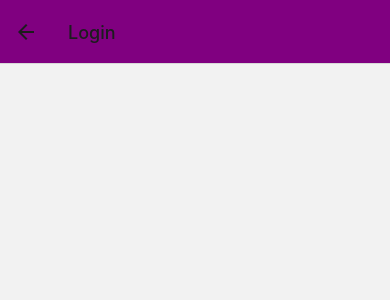
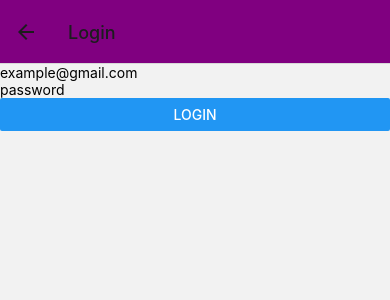
Before and after one commit to Pellegrin69/daily-clothes-mobile, a React Native app: screen /Login in a window 390 px wide. Shown: the top 300 px of the page. Built offline with nearby package versions, Linux system fonts and the light colour scheme.

Commit message:
login fonctionnel + début register

```diff
--- a/package.json
+++ b/package.json
@@ -12,7 +12,9 @@
   "dependencies": {
     "@react-navigation/native": "^6.0.10",
     "@react-navigation/native-stack": "^6.6.2",
+    "axios": "^0.27.2",
     "expo": "~44.0.0",
+    "expo-secure-store": "~11.1.0",
     "expo-status-bar": "~1.2.0",
     "react": "17.0.1",
     "react-dom": "17.0.1",
--- a/src/compononents/Login.tsx
+++ b/src/compononents/Login.tsx
@@ -0,0 +1,36 @@
+import {User} from "../models/User";
+import axios from 'axios';
+
+type LoginResponse = {
+    jwt: string
+    user: User
+}
+
+const API_URL = "http://192.168.1.13:1337/api/auth/local";
+
+export const login = (identifier: string, password: string) => {
+    axios
+        .post(API_URL, {
+            identifier: identifier,
+            password: password,
+        })
+        .then(response => {
+            const loginRepsonse: LoginResponse = response.data
+            console.log('User profile', loginRepsonse.user);
+            console.log('User token', loginRepsonse.jwt);
+            // if (response.data.accessToken) {
+            //     localStorage.setItem("user", JSON.stringify(response.data));
+            // }
+        })
+        .catch(error => {
+            console.log('An error occurred:', error.response);
+        });
+}
+
+export const logout = () => {
+    localStorage.removeItem("user");
+}
+
+// export const login = (login: string, password: string): Promise<User> => {
+//         .then(response => response.json())
+//         .then((data: LoginResponse) => data.user);
--- a/src/screens/LoginScreen.tsx
+++ b/src/screens/LoginScreen.tsx
@@ -1,18 +1,30 @@
 import {NavigationProp, RouteProp} from "@react-navigation/native";
 import {RootStackParamList} from "../RootStackParamList";
-import React, {FunctionComponent} from "react";
-import {Button, SafeAreaView, ScrollView, Text} from "react-native";
+import React, {FunctionComponent, useState} from "react";
+
+import {Button, SafeAreaView, ScrollView, Text, TextInput} from "react-native";
+import {login} from "../compononents/Login";
 
 type Props = {
     navigation: NavigationProp<RootStackParamList>;
     route: RouteProp<RootStackParamList>
 }
+export const LoginScreen: FunctionComponent<Props> = ({navigation, route}) => {
 
-export const LoginScreen: FunctionComponent<Props> = ({navigation,route}) => {
+    const [identifier, setIdentifier] = useState("");
+    const [password, setPassword] = useState("");
+
     return (
         <SafeAreaView style={{height: '100%'}}>
             <ScrollView style={{height: '100%'}}>
-                <Text>{route.params?.description}</Text>
+                <TextInput onChangeText={ text => setIdentifier(text) }
+                           value={identifier}
+                           placeholder="example@gmail.com"/>
+                <TextInput onChangeText={ text => setPassword(text) }
+                           value={password}
+                           placeholder="password"/>
+                <Button title="Login" onPress={() => login(identifier, password)} />
+
             </ScrollView>
         </SafeAreaView>
     );
--- a/src/screens/ProfileScreen.tsx
+++ b/src/screens/ProfileScreen.tsx
@@ -1,7 +1,7 @@
 import {NavigationProp, RouteProp} from "@react-navigation/native";
 import {RootStackParamList} from "../RootStackParamList";
 import React, {FunctionComponent} from "react";
-import {SafeAreaView, ScrollView} from "react-native";
+import {SafeAreaView, ScrollView, Text} from "react-native";
 
 type Props = {
     navigation: NavigationProp<RootStackParamList>;
@@ -13,6 +13,7 @@ export const ProfileScreen: FunctionComponent<Props> = ({navigation, route}) =>
     return (
         <SafeAreaView style={{height: '100%'}}>
             <ScrollView style={{height: '100%'}}>
+                <Text>{route.params?.description}</Text>
             </ScrollView>
         </SafeAreaView>
     );
```
Also changed, not shown: src/compononents/Register.tsx (+16 -0 lines), 1 other file (tests, documents, lock files or other folders).
